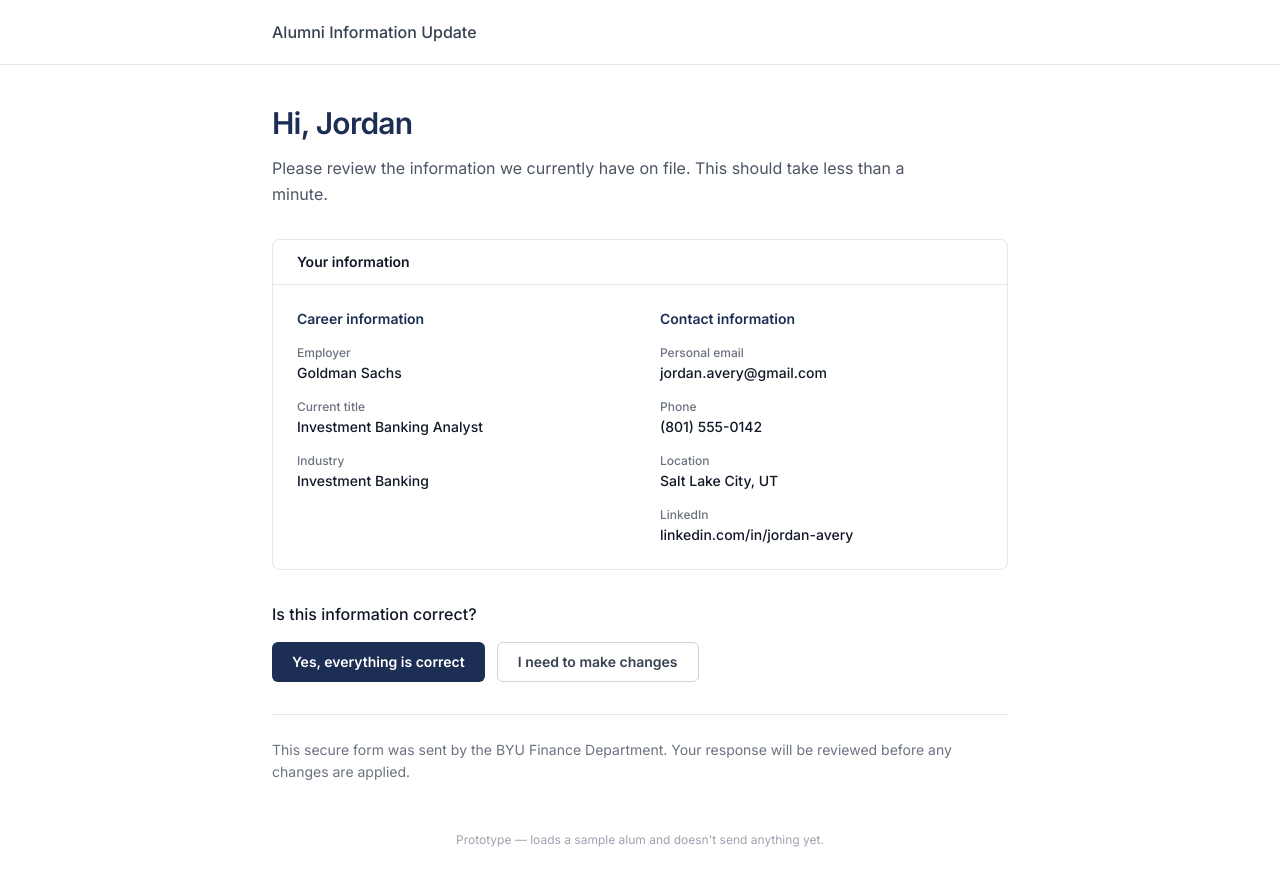
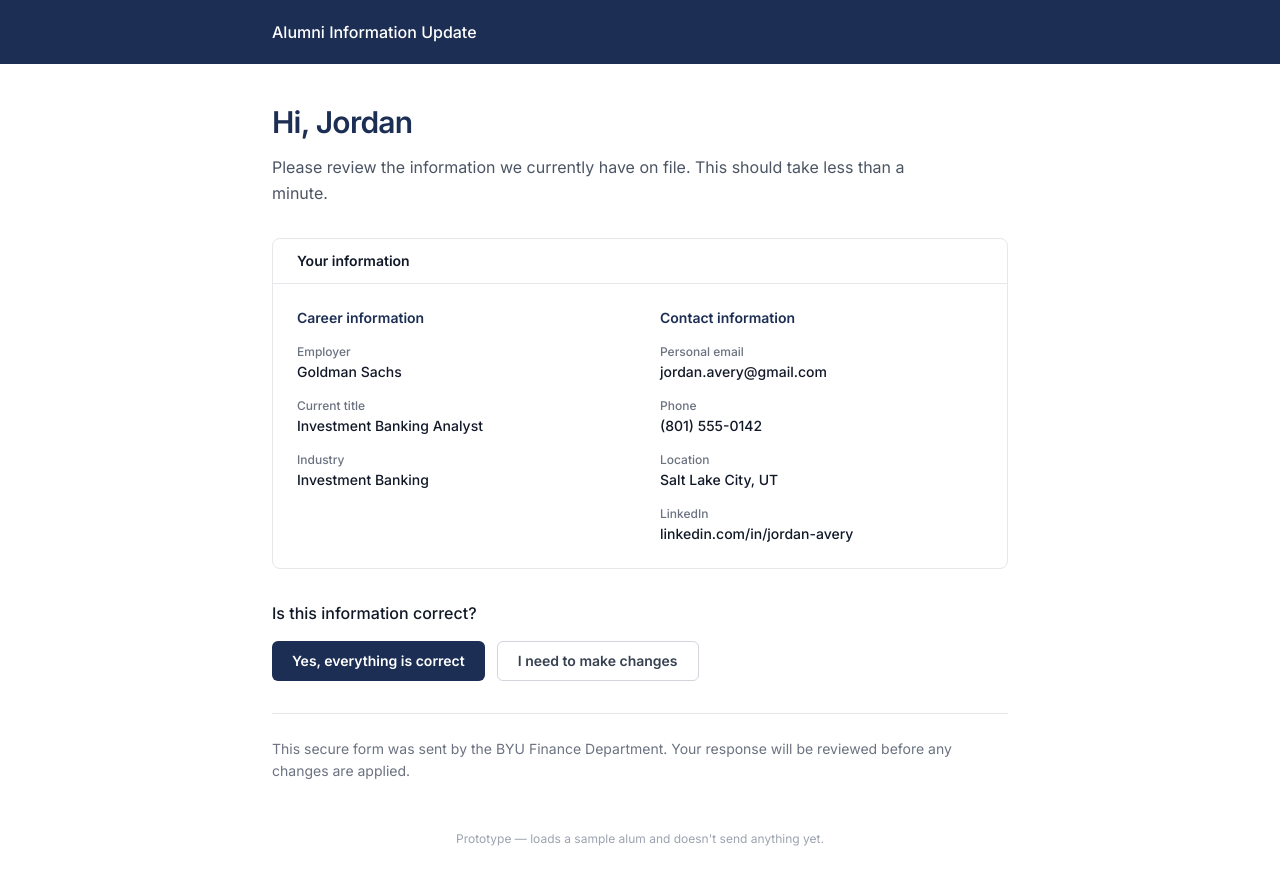
Before and after one commit to byu-finance-alumni/fa-web-app, a Next.js app: page /survey/1 in a window 1280 px wide. Shown: the top 886 px of the page. Built offline with nearby package versions, Linux system fonts and the light colour scheme.

Commit message:
style(survey): make the confirm-page header BYU navy
Navy header band with white title anchors the page and breaks up the white.

Co-Authored-By: Claude Opus 4.8 (1M context) <noreply@anthropic.com>

```diff
--- a/src/app/survey/[token]/page.tsx
+++ b/src/app/survey/[token]/page.tsx
@@ -86,10 +86,10 @@ export default function SurveyConfirmPage({
 
   return (
     <main className="min-h-screen bg-white text-gray-900">
-      {/* Full-width white header — page name only. */}
-      <header className="border-b border-gray-200 bg-white">
+      {/* Full-width navy header — page name only. */}
+      <header className="bg-navy-800">
         <div className="mx-auto flex h-16 max-w-[800px] items-center px-5 sm:px-8">
-          <span className="text-sm font-medium text-gray-700 sm:text-base">
+          <span className="text-sm font-medium text-white sm:text-base">
             Alumni Information Update
           </span>
         </div>
```
